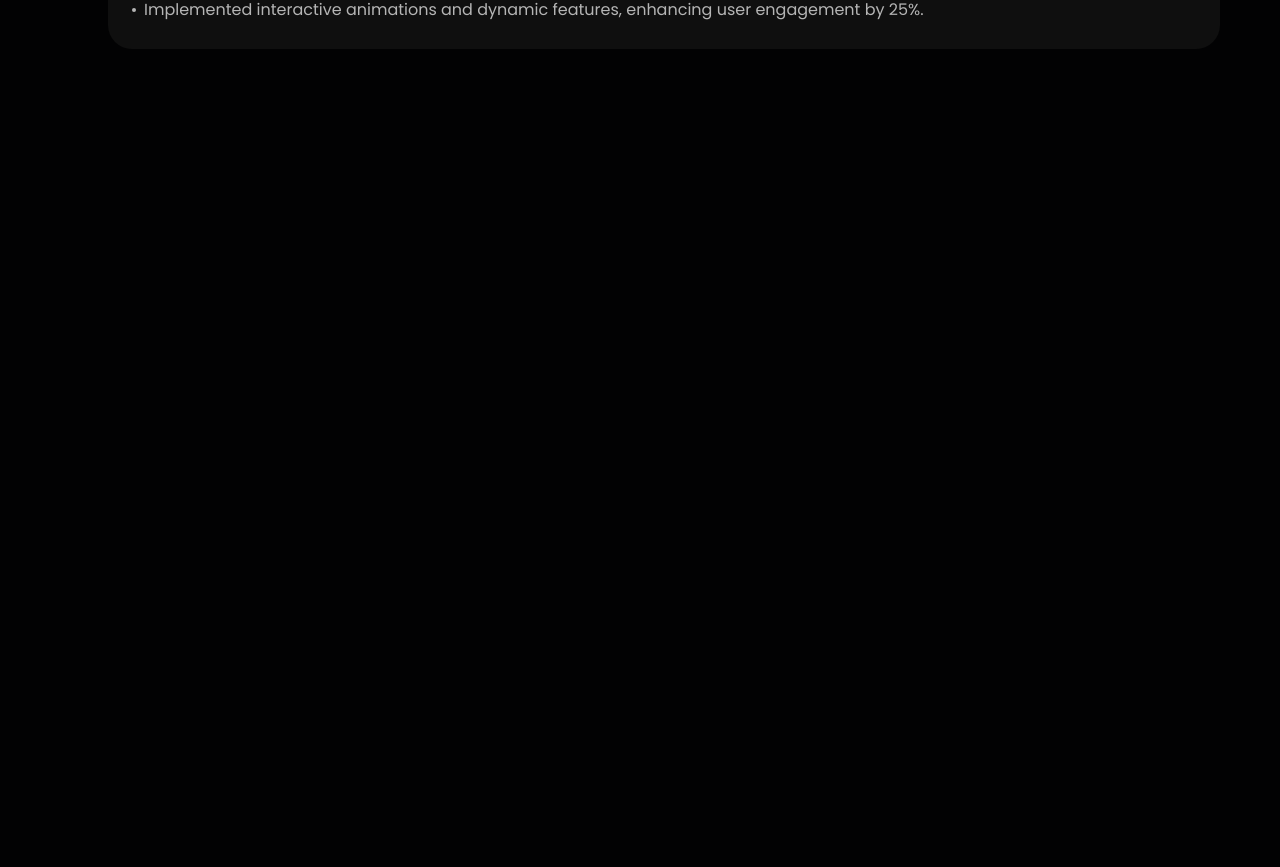
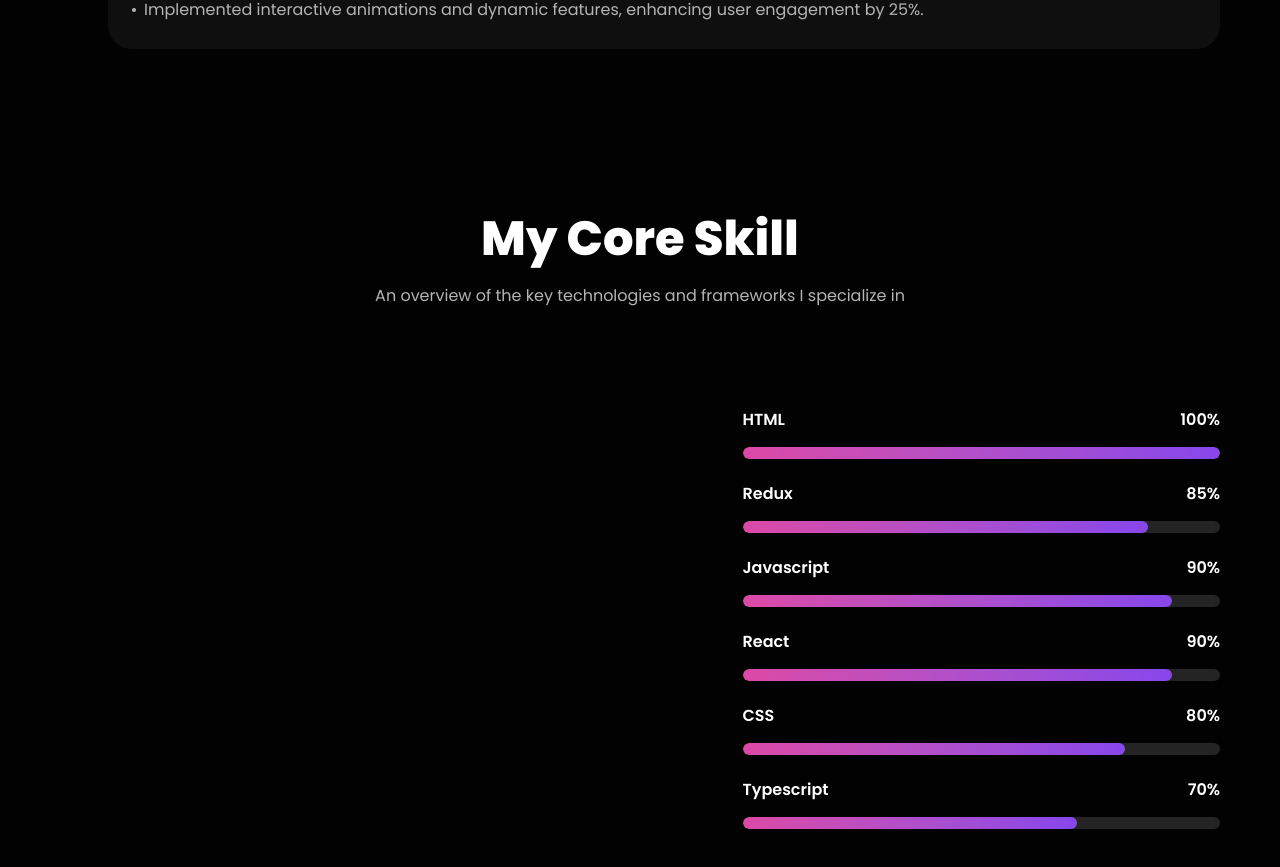
Before and after one commit to ImBSaga/first_portofolio, a Next.js app: page / in a window 1280 px wide. Shown: the part 3053-3920 px from the top of the page. Before the commit the page ends 3182 px from the top, so only its background shows below. Built offline with nearby package versions, Linux system fonts and the light colour scheme.

Commit message:
feat/Skills

```diff
--- /dev/null
+++ b/src/app/home/partials/skills.tsx
@@ -0,0 +1,48 @@
+import { Section } from '@/components/layouts/section';
+import { skillData } from '@/constants/skills-data';
+
+const Skills = () => {
+  return (
+    <Section
+      title='My Core Skill'
+      subtitle='An overview of the key technologies and frameworks I specialize in'
+      id='skills'
+      className='md:pt-8xl! pt-0!'
+    >
+      <div className='gap-3xl flex flex-col items-center md:flex-row md:gap-0'>
+        {/* Orbital */}
+        <div className='h-70 w-full md:h-128.75 md:w-146.75'></div>
+
+        {/* Skills */}
+        <div className='gap-3xl md:gap-2xl flex w-full flex-col md:flex-1'>
+          {skillData.map((skill, index) => (
+            <div
+              key={index}
+              className='gap-sm md:gap-lg flex flex-col md:ml-auto md:w-5/6'
+            >
+              {/* Title */}
+              <div className='flex justify-between'>
+                <p className='md:text-md text-sm font-semibold text-neutral-100'>
+                  {skill.name}
+                </p>
+                <p className='md:text-md text-sm font-semibold text-neutral-100'>
+                  {skill.percentage}%
+                </p>
+              </div>
+
+              {/* Bar */}
+              <div className='h-3 overflow-hidden rounded-full bg-neutral-400'>
+                <div
+                  className='custom-gradient h-full rounded-full'
+                  style={{ width: `${skill.percentage}%` }}
+                ></div>
+              </div>
+            </div>
+          ))}
+        </div>
+      </div>
+    </Section>
+  );
+};
+
+export default Skills;
--- a/src/app/page.tsx
+++ b/src/app/page.tsx
@@ -2,6 +2,7 @@ import Navbar from './home/partials/navbar';
 import Hero from './home/partials/hero';
 import MyInfo from './home/partials/my-info';
 import Career from './home/partials/career';
+import Skills from './home/partials/skills';
 
 export default function Home() {
   return (
@@ -10,6 +11,7 @@ export default function Home() {
       <Hero />
       <MyInfo />
       <Career />
+      <Skills />
     </>
   );
 }
--- a/src/components/layouts/section.tsx
+++ b/src/components/layouts/section.tsx
@@ -5,12 +5,19 @@ type SectionProps = {
   title: string;
   subtitle: string;
   id?: string;
+  className?: string;
 };
 
-export const Section = ({ children, title, subtitle, id }: SectionProps) => {
+export const Section = ({
+  children,
+  title,
+  subtitle,
+  id,
+  className,
+}: SectionProps) => {
   return (
     <section
-      className='custom-container py-5xl md:py-8xl gap-4xl md:gap-6xl flex flex-col'
+      className={`custom-container py-5xl md:py-8xl gap-4xl md:gap-6xl flex flex-col ${className}`}
       id={id}
     >
       {/* heading */}
--- /dev/null
+++ b/src/constants/skills-data.ts
@@ -0,0 +1,31 @@
+type Skill = {
+  name: string;
+  percentage: number;
+};
+
+export const skillData: Skill[] = [
+  {
+    name: 'HTML',
+    percentage: 100,
+  },
+  {
+    name: 'Redux',
+    percentage: 85,
+  },
+  {
+    name: 'Javascript',
+    percentage: 90,
+  },
+  {
+    name: 'React',
+    percentage: 90,
+  },
+  {
+    name: 'CSS',
+    percentage: 80,
+  },
+  {
+    name: 'Typescript',
+    percentage: 70,
+  },
+];
```
